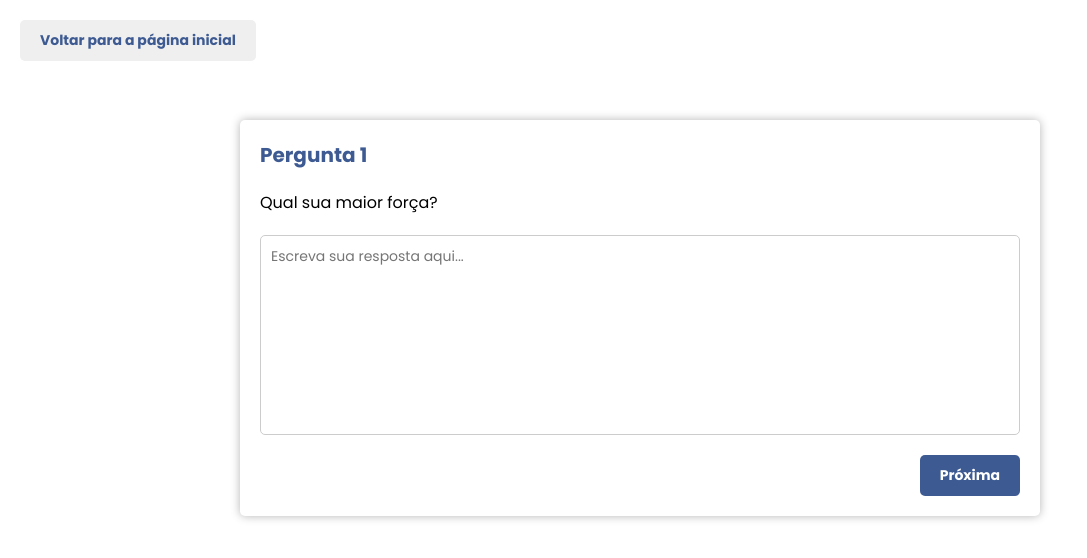
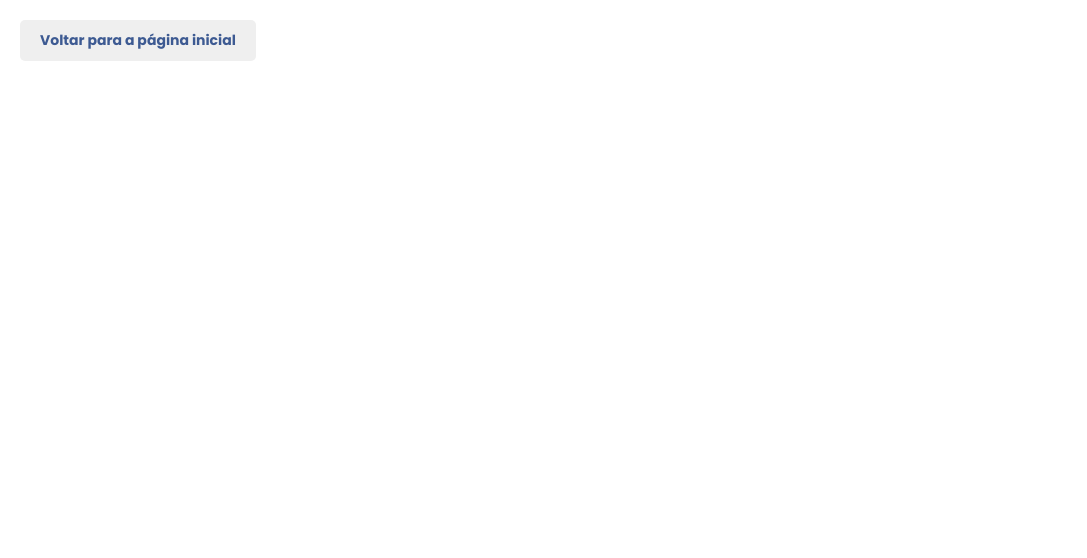
Before and after one commit to WeeeverAlex/Interface-StartUpAi, a React (Vite) app in the folder front-interview/: page /entrevista in a window 1280 px wide. Shown: the top 558 px of the page, without its empty margins (0-1087 px from the left). Built offline with nearby package versions, Linux system fonts and the light colour scheme.

Commit message:
perguntas aparecendo no front

```diff
--- a/front-interview/src/Entrevista.tsx
+++ b/front-interview/src/Entrevista.tsx
@@ -1,6 +1,6 @@
 import { useState, useEffect } from "react";
+import { useLocation, Link } from "react-router-dom";
 import "./Entrevista.css";
-import { Link } from "react-router-dom";
 
 interface Question {
   id: number;
@@ -18,27 +18,38 @@ interface Feedback {
   improvementFeedback: string;
 }
 
-
-
 const Entrevista = () => {
-
-
-  const questions: Question[] = [
-    { id: 1, question: "Qual sua maior força?" },
-    { id: 2, question: "Como você lida com pressão?" },
-    { id: 3, question: "Qual foi um desafio recente e como você o superou?" },
-    { id: 4, question: "Por que você quer trabalhar conosco?" },
-  ];
-
+  const location = useLocation();
+  const [questions, setQuestions] = useState<Question[]>([]);
   const [currentQuestionIndex, setCurrentQuestionIndex] = useState<number>(0);
   const [answers, setAnswers] = useState<Answers>({});
   const [feedbacks, setFeedbacks] = useState<Feedback[]>([]);
   const [isCompleted, setIsCompleted] = useState<boolean>(false);
 
+  useEffect(() => {
+    if (location.state && 'questions' in location.state) {
+      let questions = location.state.questions;
+      if (typeof questions === 'string') {
+        questions = JSON.parse(questions);
+      }
+      const questionArray = Object.entries(questions).map(([key, value], index) => ({
+        id: index + 1,
+        question: value,
+      }));
+      setQuestions(questionArray);
+    }
+  }, [location.state]);
+
+
+  useEffect(() => {
+    // Resetar o índice da pergunta quando as perguntas são atualizadas
+    setCurrentQuestionIndex(0);
+  }, [questions]);
+
   const handleInputChange = (event: React.ChangeEvent<HTMLTextAreaElement>) => {
     setAnswers({
       ...answers,
-      [questions[currentQuestionIndex].id]: event.target.value,
+      [questions[currentQuestionIndex]?.id]: event.target.value,
     });
   };
 
@@ -52,11 +63,11 @@ const Entrevista = () => {
   };
 
   const generateFeedback = () => {
-    const newFeedbacks: Feedback[] = questions.map((question) => ({
+    const newFeedbacks = questions.map((question) => ({
       question: question.question,
       answer: answers[question.id],
-      positiveFeedback: `Pontos fortes da sua resposta a essa pergunta`,
-      improvementFeedback: `Pontos a melhorar na sua resposta a essa pergunta`,
+      positiveFeedback: `Pontos fortes da sua resposta a "${question.question}"`,
+      improvementFeedback: `Pontos a melhorar na sua resposta a "${question.question}"`,
     }));
     setFeedbacks(newFeedbacks);
   };
@@ -69,6 +80,7 @@ const Entrevista = () => {
         </Link>
       </div>
       {!isCompleted ? (
+        questions.length > 0 && (  // Adicionado verificação para garantir que as questões estão carregadas
           <div className="interview-container">
             <div className="interview-question">
               <span>Pergunta {questions[currentQuestionIndex].id}</span>
@@ -82,23 +94,18 @@ const Entrevista = () => {
               />
               <button
                 onClick={handleSubmit}
-              disabled={!answers[questions[currentQuestionIndex].id]}
-              className={
-                !answers[questions[currentQuestionIndex].id]
-                  ? "button-disabled"
-                  : ""
-              }
+                disabled={!answers[questions[currentQuestionIndex]?.id]}
+                className={!answers[questions[currentQuestionIndex]?.id] ? "button-disabled" : ""}
               >
-              {currentQuestionIndex === questions.length - 1
-                ? "Finalizar entrevista"
-                : "Próxima"}
+                {currentQuestionIndex === questions.length - 1 ? "Finalizar entrevista" : "Próxima"}
               </button>
             </div>
           </div>
+        )
       ) : (
         <div className="feedback-summary">
-            {feedbacks.map((feedback) => (
-                <div key={feedback.question} className="feedback-container">
+          {feedbacks.map((feedback, index) => (
+            <div key={index} className="feedback-container">
               <h3>{feedback.question}</h3>
               <div className="feedback-positive">
                 <p>{feedback.positiveFeedback}</p>
--- a/front-interview/src/Home.tsx
+++ b/front-interview/src/Home.tsx
@@ -1,5 +1,6 @@
 import React, { useState, useRef } from "react";
 import { Link } from "react-router-dom";
+import { useNavigate } from "react-router-dom";
 import userLogo from "./assets/user.png";
 import "./Home.css";
 import ClearIcon from "@mui/icons-material/Clear";
@@ -13,6 +14,7 @@ function Home() {
     { id: 3, name: "Sessão 3" },
   ]);
   const [uploadedFile, setUploadedFile] = useState<Blob | null>(null);
+  const navigate = useNavigate();  // Hook para usar o redirecionamento
 
   const sessionNameRef = useRef<HTMLInputElement>(null);
   const descriptionRef = useRef<HTMLTextAreaElement>(null);
@@ -44,14 +46,15 @@ function Home() {
       body: formData,
     })
       .then((response) => response.json())
-      .then((data) => console.log(data))
-      .catch((error) => console.error("Error:", error));
-
-    setShowModal(false);
-    setUploadedFile(null);
-    event.currentTarget.reset();
-  };
-
+      .then((data) => {
+        console.log(data);
+        // armazenar a resposta em variaveis
+        navigate("/entrevista", { state: { questions: data } });
+      })
+      .catch((error) => {
+        console.error("Error:", error);
+      });
+  }
   return (
     <div className="home">
       <div className="user" onClick={() => setShowPopUp(!showPopUp)}>
@@ -120,9 +123,7 @@ function Home() {
               ></textarea>
               <br />
               <br />
-              <Link to="/entrevista" id="entrevista-button">
-                  Criar sessão
-              </Link>
+              <button type="submit" className="session-button">Criar sessão</button>
             </form>
           </div>
         </div>
```
Lines whose indentation alone changed are shown as unchanged.
